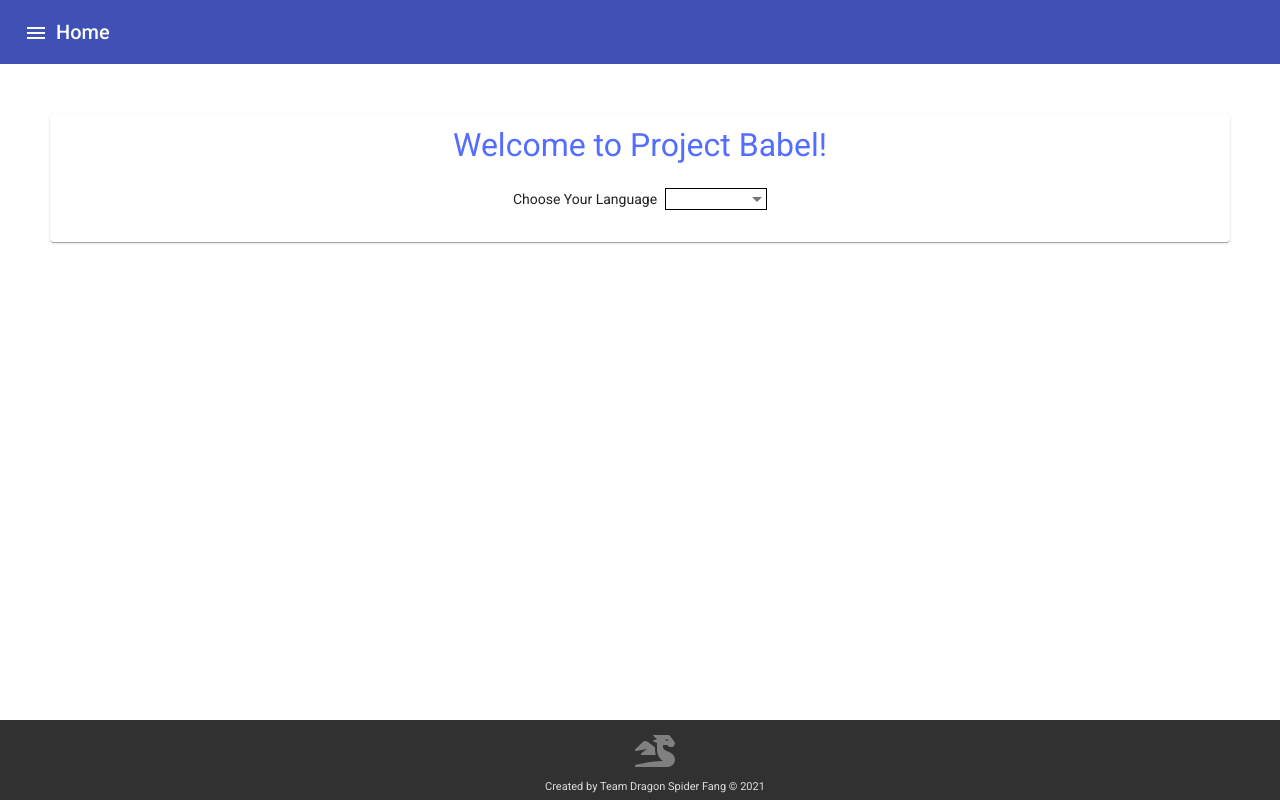
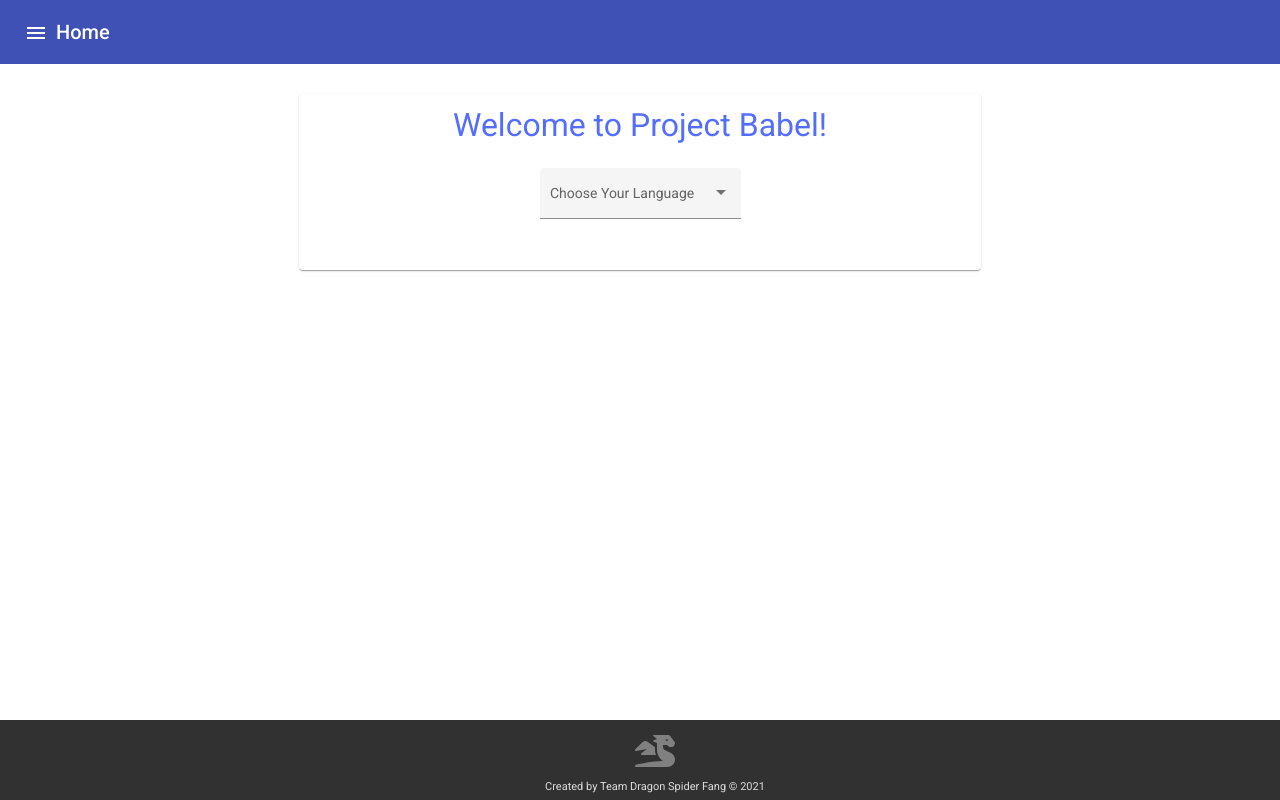
Before and after one commit to kriegster108/Project-Babelfish, an Angular app in the folder babel-fish/: page / in a window 1280 px wide. Built offline with nearby package versions, Linux system fonts and the light colour scheme.

Commit message:
more ui stuffs

```diff
--- a/babel-fish/src/app/pages/differator/differator.component.html
+++ b/babel-fish/src/app/pages/differator/differator.component.html
@@ -2,7 +2,11 @@
 <app-spinner *ngIf="loading"></app-spinner>
 
 <mat-card class="wrapper" *ngIf="!loading">
+<<<<<<< HEAD
   <button class="primary" color="primary" mat-button (click)="differentiate('en')">Submit</button>
+=======
+  <button class="primary" color="primary" mat-button (click)="differentiate()">Activate Differator</button>
+>>>>>>> fa7e587 (style adjustments)
 </mat-card>
 
 <mat-card class="wrapper" *ngIf="completeMessage">
--- a/babel-fish/src/app/pages/differator/differator.component.scss
+++ b/babel-fish/src/app/pages/differator/differator.component.scss
@@ -5,9 +5,13 @@
 
 .primary {
   margin: 4px 8px;
-  border: 1px solid black;
+  // border: 1px solid black;
   color: white !important;
   background-color: #3f51b5;
+}
+
+.primary:hover {
+  background-color: #536DFE;
 }
 
 .wrapper{
@@ -17,3 +21,9 @@
   align-items: center;
   text-align: center;
 }
+
+.title {
+  margin: auto;
+  align-items: center;
+  text-align: center;
+}
--- a/babel-fish/src/app/pages/header/header.component.html
+++ b/babel-fish/src/app/pages/header/header.component.html
@@ -16,10 +16,10 @@
           <mat-icon>bug_report</mat-icon>
           <span>Differator</span>
         </button>
-        <button mat-menu-item>
+        <!-- <button mat-menu-item>
           <mat-icon>pan_tool</mat-icon>
           <span>Other Shit</span>
-        </button>
+        </button> -->
       </mat-menu>
     </span>
     <span class="fill-remaining-space">{{title}}</span>
--- a/babel-fish/src/app/pages/home-component/home-component.component.html
+++ b/babel-fish/src/app/pages/home-component/home-component.component.html
@@ -3,10 +3,12 @@
   <p class="header">Welcome to Project Babel!</p>
 
   <div [formGroup]="myGroup" *ngIf="!loading" class="form">
+    <mat-form-field appearance="fill">
     <mat-label>Choose Your Language</mat-label>
     <mat-select  formControlName="langs" matNativeControl (selectionChange)="loadLanguage()">
       <mat-option *ngFor="let lang of langList" [value]="lang">{{lang}}</mat-option>
     </mat-select>
+  </mat-form-field>
   </div>
   <div *ngIf="loading">
     <app-spinner></app-spinner>
--- a/babel-fish/src/app/pages/home-component/home-component.component.scss
+++ b/babel-fish/src/app/pages/home-component/home-component.component.scss
@@ -1,17 +1,23 @@
-mat-select {
-    border:1px solid black;
-    width: 100px;
-    display: inline-block;
-    margin-left: 8px;
-}
+// mat-select {
+//     border:1px solid black;
+//     width: 100px;
+//     display: inline-block;
+//     margin-left: 8px;
+// }
 
 .form {
     padding:16px;
 }
 
 .home-wrapper{
-  margin: 50px;
+  // margin: 50px;
   text-align: center;
+
+  margin: 30px auto !important;
+  max-width: 90%;
+  width: 650px;
+  // border:1px solid black;
+  align-items: center;
 }
 
 .header{
--- a/babel-fish/src/app/pages/translator-verificator/translator-verificator.component.html
+++ b/babel-fish/src/app/pages/translator-verificator/translator-verificator.component.html
@@ -1,13 +1,13 @@
-<mat-card class="chooseLang">
-  <div [formGroup]="myGroup" *ngIf="!loading && !languageSelected && !translationsDone" class="form">
+
+  <div [formGroup]="myGroup" *ngIf="!loading && !languageSelected && !translationsDone" class="form chooseLang">
     <mat-form-field appearance="fill">
-    <mat-label class="titleChooseLang">Choose Your Language</mat-label>
+    <mat-label>Choose Your Language</mat-label>
     <mat-select  formControlName="langs" matNativeControl (selectionChange)="loadLanguage()">
         <mat-option *ngFor="let lang of langList" [value]="lang">{{lang}}</mat-option>
     </mat-select>
     </mat-form-field>
   </div>
-</mat-card>
+
 
 
   <div *ngIf="loading">
@@ -30,11 +30,12 @@
     </mat-form-field>
     </div>
     <div class="button-wrapper">
-      <button class="primary" color="primary" mat-button (click)="submitTranslation()">Submit</button>
-      <button class="basic" color="basic" mat-button (click)="nextItem()">Next</button>
+      <button mat-button (click)="submitTranslation()">Submit</button>
+      <button mat-button (click)="nextItem()">Next</button>
     </div>
   </div>
 </mat-card>
+
 
 <mat-card class="verificator-wrapper" *ngIf="translationsDone">
   <div class="text-wrapper">
--- a/babel-fish/src/app/pages/translator-verificator/translator-verificator.component.scss
+++ b/babel-fish/src/app/pages/translator-verificator/translator-verificator.component.scss
@@ -3,16 +3,18 @@
   margin: 30px auto !important;
   max-width: 90%;
   width: 650px;
-  border:1px solid black;
+  // border:1px solid black;
   align-items: center;
 }
 
 .chooseLang {
-  align-items: center;
+  // margin: 200px;
+  text-align: center;
 }
 
 .button-wrapper {
   text-align: center;
+  margin: 8px;
 }
 
 .basic {
```
